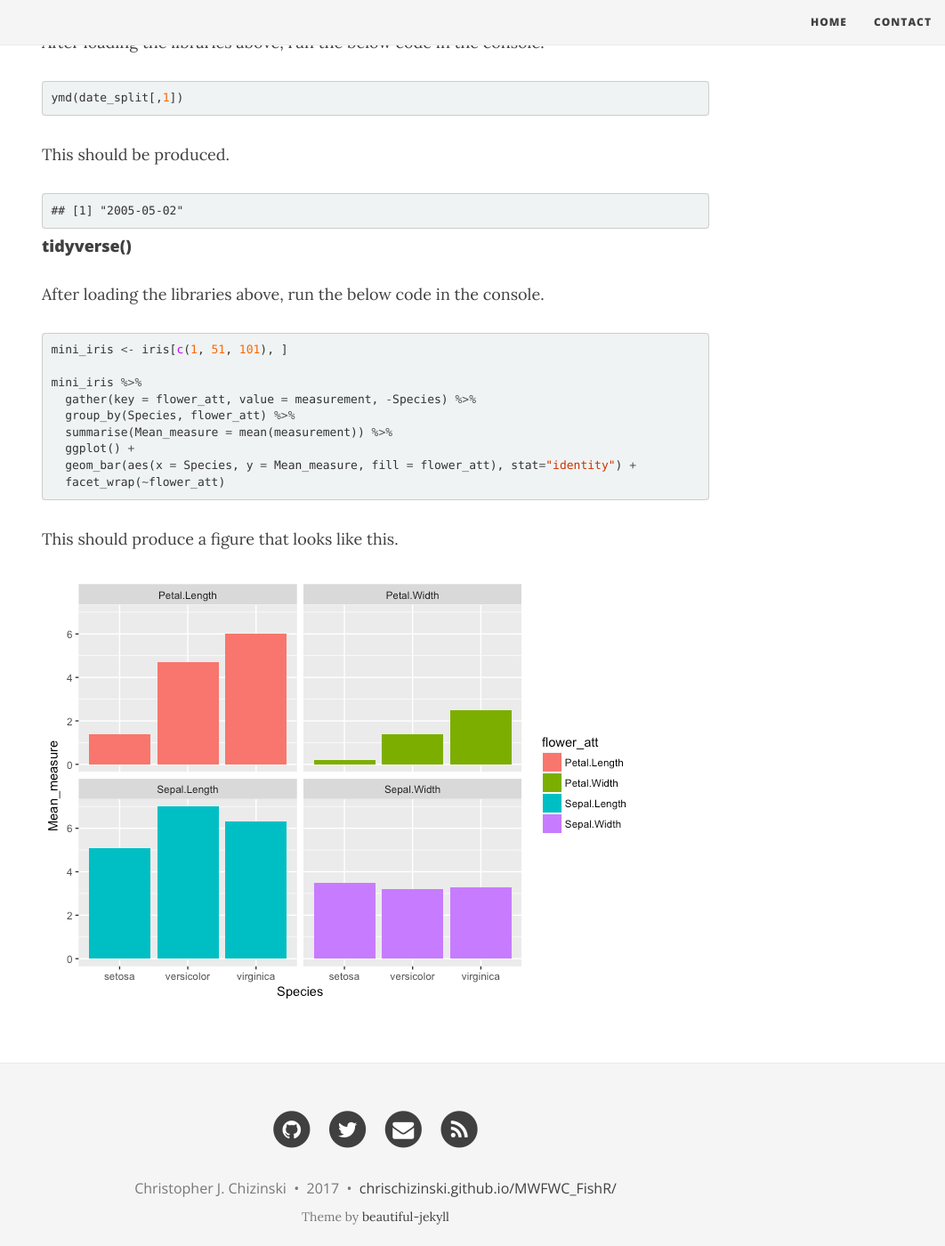
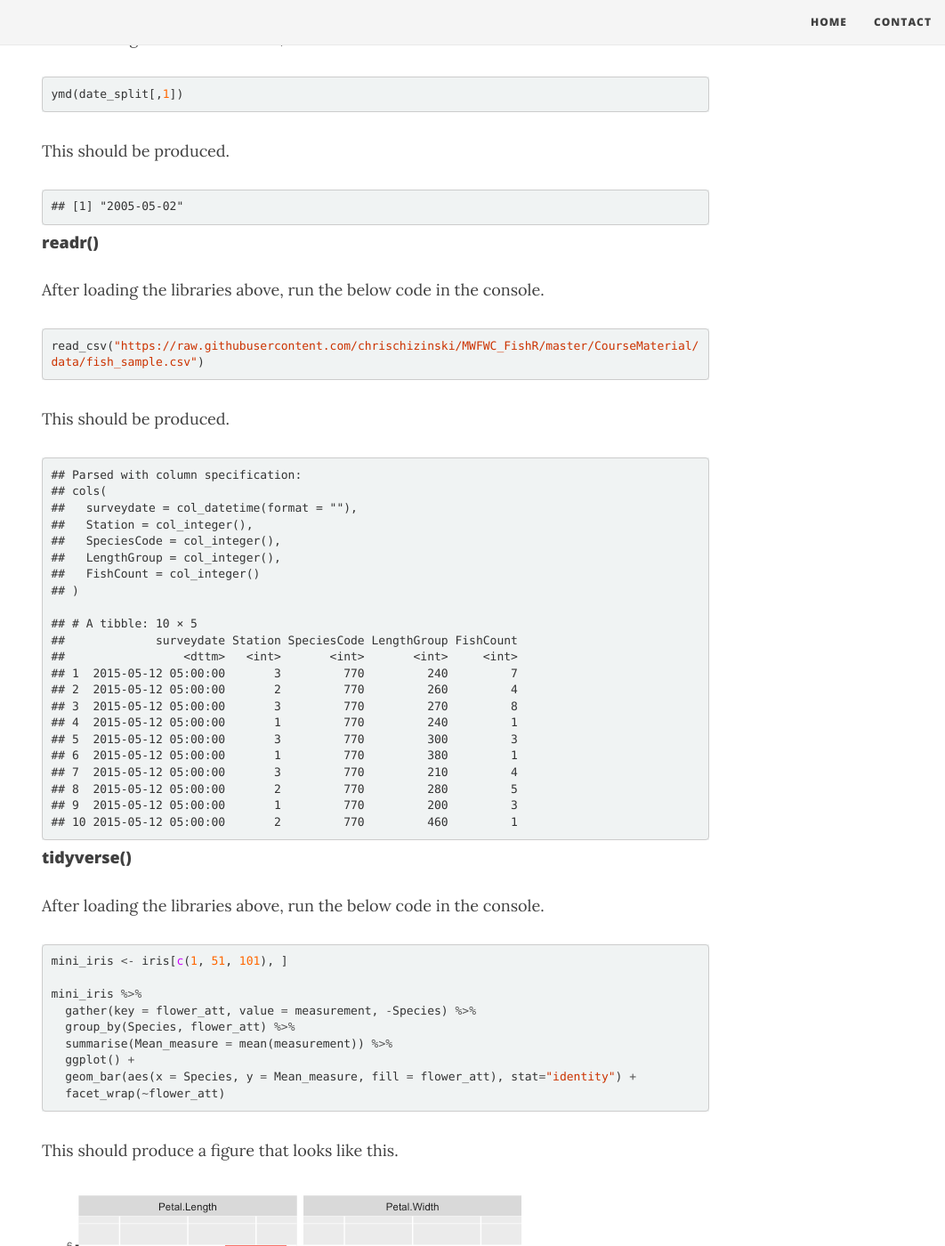
Before and after one commit to chrischizinski/MWFWC_FishR, a Jekyll site: the page built from docs/index.md, in a window 1280 px wide and 1400 px high, scrolled down 6474 px. Shown: the whole window at 89% size, without its empty margins (218-1280 px from the left). Built offline with Jekyll 4.4.1, drawn with Linux system fonts in a browser that asks for light colours; nearby versions of some CDN libraries; our own code applies the rules of GitHub Pages for plain Markdown files; some of the changed text lies outside the part shown.

Commit message:
update index

````diff
--- a/docs/index.md
+++ b/docs/index.md
@@ -17,9 +17,10 @@ There are a couple things you **NEED** to do, prior to our workshop. Please foll
 
 If you are brand new to R and need an introduction to R and RStudio, there are several resources available to you.
 
--   I have a one-hour webinar for a workshop ([A very basic introduction to R](https://www.youtube.com/watch?v=ganWW0tM4Qg)) that I gave to OFWIM last semester. This will go over installation of R and RStudio, basic background on R, descriptions of the console and script files, and the numerous ways to find help with R. I am going to be operating under the understanding at the workshop that you have already opened RStudio, know the difference between the console and script files, and have run some basic operations ([Data structure webinar]()).
--   There is a good tutorial from [Data Carpentry]()
--   There is also a good short introduction from [Coursera]()
+-   I have a one-hour webinar for a workshop ([A very basic introduction to R](https://www.youtube.com/watch?v=ganWW0tM4Qg)) that I gave to OFWIM last semester. This will go over installation of R and RStudio, basic background on R, descriptions of the console and script files, and the numerous ways to find help with R. I am going to be operating under the understanding at the workshop that you have already opened RStudio, know the difference between the console and script files, and have run some basic operations ([Data structure webinar](https://www.youtube.com/watch?v=O9m9tyf4G_8)).
+-   There is a good tutorial from [Data Carpentry](http://www.datacarpentry.org/semester-biology/readings/R-intro/)
+-   There is also a good short introduction from [Data Camp](https://www.datacamp.com/courses/free-introduction-to-r)
+-   You will find lots of others by googling "intro to R course"
 
 ### 1. Install or updated to the most recent version of R.
 
@@ -78,8 +79,6 @@ The line that states `$version.string` will tell you what version your computer
 ### 2. Install or update to the most recent version of RStudio.
 
 Please install the most recent version (v &gt; 1.0) of [RStudio](https://www.rstudio.com/). If you already have RStudio installed and are unsure, you can check the version of RStudio by clicking on the "Help" menu at the top of your RStudio window, and then click "About RStudio".
-
-
 ![Rstudio Version 1](/MWFWC_FishR/figs/Rstudio_version_1.png)
 
 The version will be right below RStudio at the top.
@@ -102,7 +101,7 @@ You should see a `TRUE` printed in the console. If you see `FALSE`, the director
 
 ### 4. Install required R packages for the workshop.
 
-Please install the packages `tidyverse`, `lubridate`, and `FSA`. The first thing you are going to want to do is set your Library path to the directory you created in <span style="color:dodgerblue">step 3</span>.
+Please install the packages `tidyverse`, `readr`, `lubridate`, and `FSA`. The first thing you are going to want to do is set your Library path to the directory you created in <span style="color:dodgerblue">step 3</span>.
 
 ``` r
 .libPaths('Documents/RLibrary3')
@@ -153,7 +152,7 @@ If the packages, load correctly you should see the following information in your
 
 ### 5. Check that the required packages are installed correctly
 
-Please take the code in the gray boxes and copy and paste into your console and hit return. If you would rather, you can download and R script with all the steps to help you get read [here](). **NOTE**: You do not need to understand all the below code, we will be going through this in the workshop, but I would like you to make sure all the packages are installed and running.
+Please take the code in the gray boxes and copy and paste into your console and hit return. If you would rather, you can download and R script with all the steps to help you get read [here](https://raw.githubusercontent.com/chrischizinski/MWFWC_FishR/master/CoursePrep/R/2017-01-30-PrepRscript.R). **NOTE**: You do not need to understand all the below code, we will be going through this in the workshop, but I would like you to make sure all the packages are installed and running.
 
 #### FSA()
 
@@ -201,6 +200,39 @@ This should be produced.
 
     ## [1] "2005-05-02"
 
+#### readr()
+
+After loading the libraries above, run the below code in the console.
+
+``` r
+read_csv("https://raw.githubusercontent.com/chrischizinski/MWFWC_FishR/master/CourseMaterial/data/fish_sample.csv")
+```
+
+This should be produced.
+
+    ## Parsed with column specification:
+    ## cols(
+    ##   surveydate = col_datetime(format = ""),
+    ##   Station = col_integer(),
+    ##   SpeciesCode = col_integer(),
+    ##   LengthGroup = col_integer(),
+    ##   FishCount = col_integer()
+    ## )
+
+    ## # A tibble: 10 × 5
+    ##             surveydate Station SpeciesCode LengthGroup FishCount
+    ##                 <dttm>   <int>       <int>       <int>     <int>
+    ## 1  2015-05-12 05:00:00       3         770         240         7
+    ## 2  2015-05-12 05:00:00       2         770         260         4
+    ## 3  2015-05-12 05:00:00       3         770         270         8
+    ## 4  2015-05-12 05:00:00       1         770         240         1
+    ## 5  2015-05-12 05:00:00       3         770         300         3
+    ## 6  2015-05-12 05:00:00       1         770         380         1
+    ## 7  2015-05-12 05:00:00       3         770         210         4
+    ## 8  2015-05-12 05:00:00       2         770         280         5
+    ## 9  2015-05-12 05:00:00       1         770         200         3
+    ## 10 2015-05-12 05:00:00       2         770         460         1
+
 #### tidyverse()
 
 After loading the libraries above, run the below code in the console.
@@ -219,4 +251,4 @@ mini_iris %>%
 
 This should produce a figure that looks like this.
 
-![](/MWFWC_FishR/figs/unnamed-chunk-15-1.png)
+![](/MWFWC_FishR/figs/unnamed-chunk-17-1.png)
````
Also changed, not shown: CoursePrep/2017-01-30_Gettingready.Rmd (+20 -3 lines), docs/figs/unnamed-chunk-17-1.png (renamed from docs/figs/unnamed-chunk-15-1.png), 1 other file.
